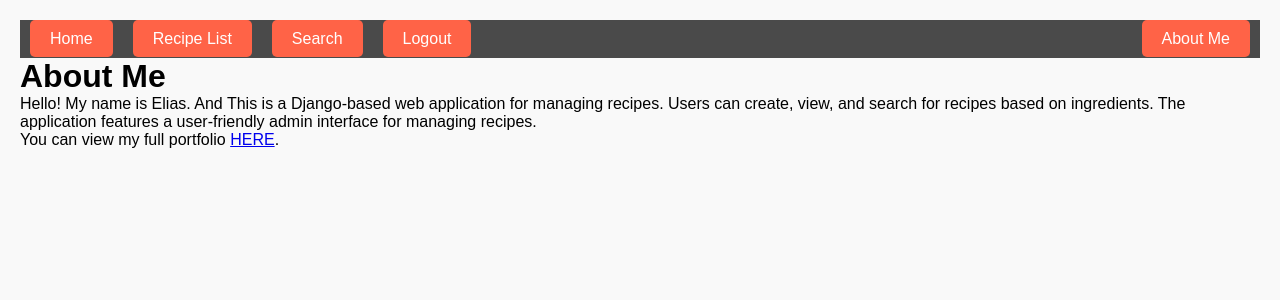
After one commit to Eliaslichi96/Recipe-App-Deployed, a Django app: template templates/app/about.html in a window 1280 px wide. The commit adds this page. Shown: the top 300 px of the page. Run offline with Django 4.2, Linux system fonts and the light colour scheme; the template is opened without the code that fills it, so the values that code supplies are empty.

Commit message:
Add About Me page with portfolio link

```diff
--- a/recipe_project/urls.py
+++ b/recipe_project/urls.py
@@ -19,6 +19,8 @@ from django.urls import include, path
 from django.conf import settings
 from django.conf.urls.static import static
 from .views import login_view, logout_view, logout_success
+from . import views
+
 
 
 
@@ -28,6 +30,6 @@ urlpatterns = [
     path('login/', login_view, name='login'),
     path('logout/', logout_view, name='logout'),
     path('logout_success/', logout_success, name='logout_success'),
-
+    path('about/', views.about, name='about'),
 ]
 urlpatterns += static(settings.MEDIA_URL, document_root=settings.MEDIA_ROOT)
--- a/recipe_project/views.py
+++ b/recipe_project/views.py
@@ -4,6 +4,9 @@ from django.contrib.auth import authenticate, login, logout
 
 #Django Form for authentication
 from django.contrib.auth.forms import AuthenticationForm
+
+from django.shortcuts import render
+
 
 #define a function view called login_view that takes a request from user
 def login_view(request):
@@ -48,3 +51,6 @@ def logout_view(request):
 
 def logout_success(request):
     return render(request, 'auth/success.html')
+
+def about(request):
+    return render(request, 'about.html')
--- /dev/null
+++ b/templates/app/about.html
@@ -0,0 +1,32 @@
+<!-- templates/about.html -->
+{% load static %}
+<!DOCTYPE html>
+<html lang="en">
+
+<head>
+    <meta charset="UTF-8">
+    <meta name="viewport" content="width=device-width, initial-scale=1.0">
+    <title>About Me</title>
+    <link rel="stylesheet" type="text/css" href="{% static 'css/style.css' %}">
+</head>
+
+<body>
+    <nav>
+        <ul>
+            <li><a href="{% url 'recipes:home' %}">Home</a></li>
+            <li><a href="{% url 'recipes:recipes-list' %}">Recipe List</a></li>
+            <li><a href="{% url 'recipes:records' %}">Search</a></li>
+            <li><a href="{% url 'logout' %}">Logout</a></li>
+            <li><a href="{% url 'about' %}">About Me</a></li>
+        </ul>
+    </nav>
+    <h1>About Me</h1>
+    <p>Hello! My name is Elias. And This is a Django-based web application for managing recipes. Users can create, view,
+        and search for recipes based on ingredients. The application features a user-friendly admin interface for
+        managing recipes.
+    </p>
+    <p>You can view my full portfolio <a href="https://eliaslichi96.github.io/portfolio-website/"
+            target="_blank">HERE</a>.</p>
+</body>
+
+</html>
--- a/templates/app/recipe_form.html
+++ b/templates/app/recipe_form.html
@@ -115,6 +115,7 @@
             <li><a href="{% url 'recipes:recipes-list' %}">Recipe List</a></li>
             <li><a href="{% url 'recipes:records' %}">Search</a></li>
             <li><a href="{% url 'logout' %}">Logout</a></li>
+            <li><a href="{% url 'about' %}">About Me</a></li>
         </ul>
     </nav>
     <div class="form-container">
--- a/templates/app/recipes_details.html
+++ b/templates/app/recipes_details.html
@@ -19,6 +19,7 @@
             <li><a href="{% url 'recipes:recipes-list' %}">Recipe List</a></li>
             <li><a href="{% url 'recipes:recipe-create' %}">Create Recipe</a></li>
             <li><a href="{% url 'logout' %}">Logout</a></li>
+            <li><a href="{% url 'about' %}">About Me</a></li>
         </ul>
     </nav>
     <div class="flex-container">
--- a/templates/app/recipes_list.html
+++ b/templates/app/recipes_list.html
@@ -55,6 +55,7 @@
             <li><a href="{% url 'recipes:recipes-list' %}">Recipe List</a></li>
             <li><a href="{% url 'recipes:recipe-create' %}">Create Recipe</a></li>
             <li><a href="{% url 'logout' %}">Logout</a></li>
+            <li><a href="{% url 'about' %}">About Me</a></li>
         </ul>
     </nav>
     <h1>Recipe List</h1>
--- a/templates/app/recipes_records.html
+++ b/templates/app/recipes_records.html
@@ -14,6 +14,7 @@
             <li><a href="{% url 'recipes:recipes-list' %}">Recipe List</a></li>
             <li><a href="{% url 'recipes:recipe-create' %}">Create Recipe</a></li>
             <li><a href="{% url 'logout' %}">Logout</a></li>
+            <li><a href="{% url 'about' %}">About Me</a></li>
         </ul>
     </nav>
     <h1>Search Recipes</h1>
```
